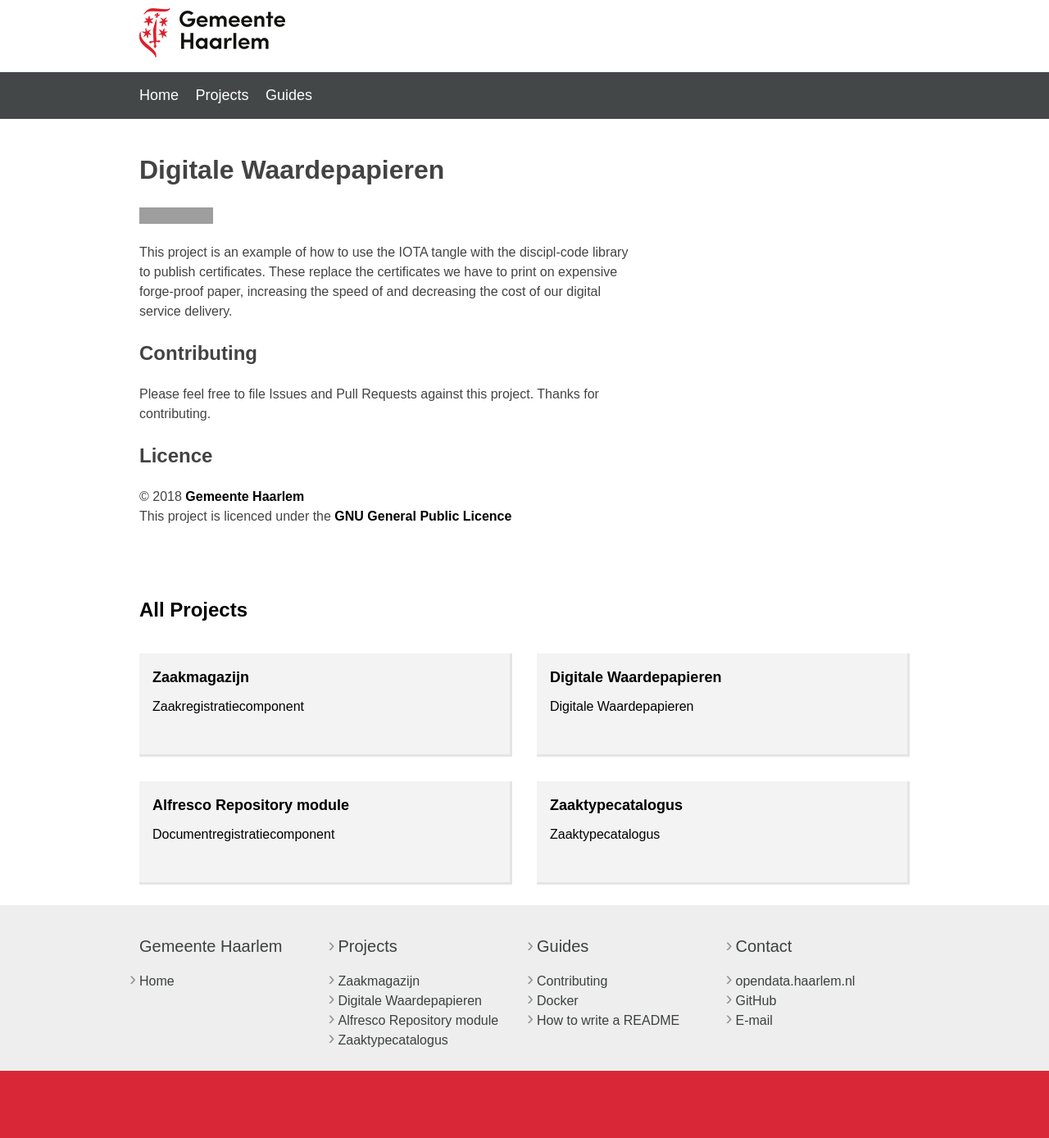
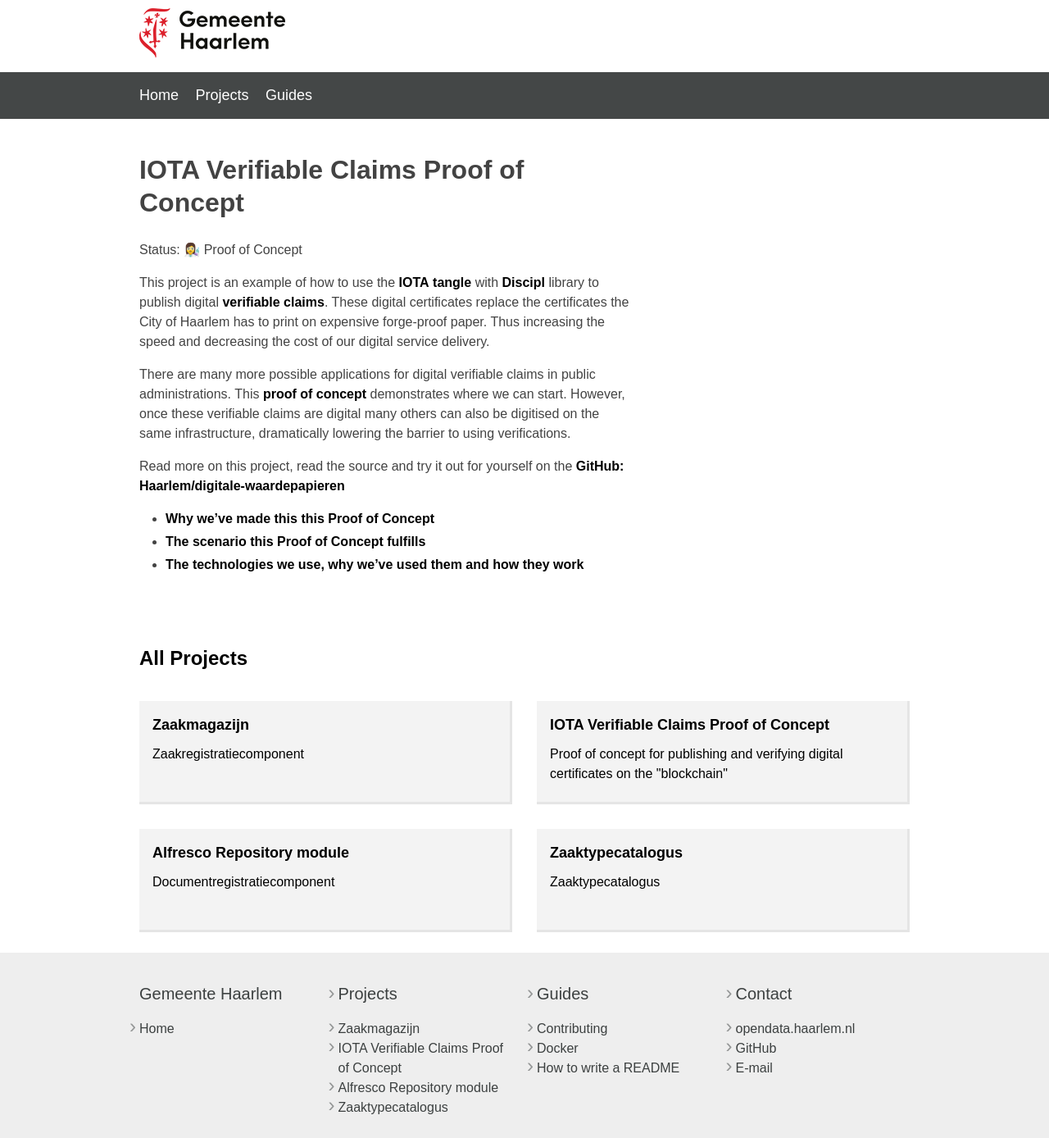
Before and after one commit to Haarlem/haarlem.github.io, a Jekyll site: the page built from projects/digitale_waardepapieren.md, in a window 1280 px wide. Shown: the whole page at 82% size. Built offline with Jekyll 4.4.1, drawn with Linux system fonts in a browser that asks for light colours; our own code applies the rules of GitHub Pages for plain Markdown files; before the commit the page ends 1306 px from its top, so only the background shows below that; grey boxes are pictures that could not be loaded.

Commit message:
A more detailed description of the IOTA Verifiable Claims PoC
Including an abstract to give a bit more context on the overview page. I've included links to the relevant articles mentioned in the README as I feel they are probably relevant for those interested in this project.

Licence, copyright and contributing information seems to be an extra nice-to-have.

```diff
--- a/projects/digitale_waardepapieren.md
+++ b/projects/digitale_waardepapieren.md
@@ -1,18 +1,18 @@
 ---
-abstract: Digitale Waardepapieren
+abstract: Proof of concept for publishing and verifying digital certificates on the "blockchain"
 ---
 
-# Digitale Waardepapieren
+# IOTA Verifiable Claims Proof of Concept
 
-![Status: Proof of Concept](https://img.shields.io/badge/Status-Proof%20Of%20Concept-lightgrey.svg)
+Status: 👩‍🔬 Proof of Concept
 
-This project is an example of how to use the IOTA tangle with the discipl-code library to publish certificates. These replace the certificates we have to print on expensive forge-proof paper, increasing the speed of and decreasing the cost of our digital service delivery.
+This project is an example of how to use the [IOTA](iota.org) [tangle](https://learn.iota.org/faq/tangle) with [Discipl](https://discipl.org/) library to publish digital [verifiable claims](https://www.w3.org/TR/verifiable-claims-use-cases/). These digital certificates replace the certificates the City of Haarlem has to print on expensive forge-proof paper. Thus increasing the speed and decreasing the cost of our digital service delivery.
 
-## Contributing
+There are many more possible applications for digital verifiable claims in public administrations. This [proof of concept](https://github.com/Haarlem/digitale-waardepapieren/blob/develop/docs/proof-of-concept.md) demonstrates where we can start.
+However, once these verifiable claims are digital many others can also be digitised on the same infrastructure, dramatically lowering the barrier to using verifications.
 
-Please feel free to file Issues and Pull Requests against this project. Thanks for contributing.
+Read more on this project, read the source and try it out for yourself on the [GitHub: Haarlem/digitale-waardepapieren](https://github.com/Haarlem/digitale-waardepapieren)
 
-## Licence
-
-© 2018 [Gemeente Haarlem](https://haarlem.nl)
-This project is licenced under the [GNU General Public Licence](LICENCE)
+* [Why we've made this this Proof of Concept](https://github.com/Haarlem/digitale-waardepapieren/blob/develop/docs/proof-of-concept.md)
+* [The scenario this Proof of Concept fulfills](https://github.com/Haarlem/digitale-waardepapieren/blob/develop/docs/scenario.md)
+* [The technologies we use, why we've used them and how they work](https://github.com/Haarlem/digitale-waardepapieren/blob/develop/docs/technologies.md)
```
